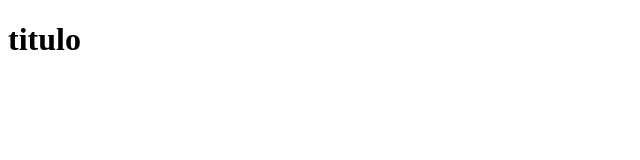
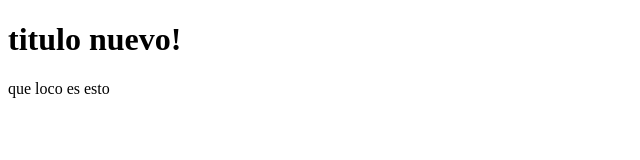
Before and after one commit to JuanFonseca-23/helloWorld-git, a plain HTML site: page index.html in a window 1280 px wide. Shown: the whole page, without its empty margins (0-640 px from the left). Drawn offline with Linux system fonts and the light colour scheme.

Commit message:
se cambia el h1 y se agrega un parrafo

```diff
--- a/index.html
+++ b/index.html
@@ -7,6 +7,7 @@
     <title>Demo git</title>
 </head>
 <body>
-    <h1>titulo</h1>
+    <h1>titulo nuevo!</h1>
+    <p>que loco es esto</p>
 </body>
 </html>
```
